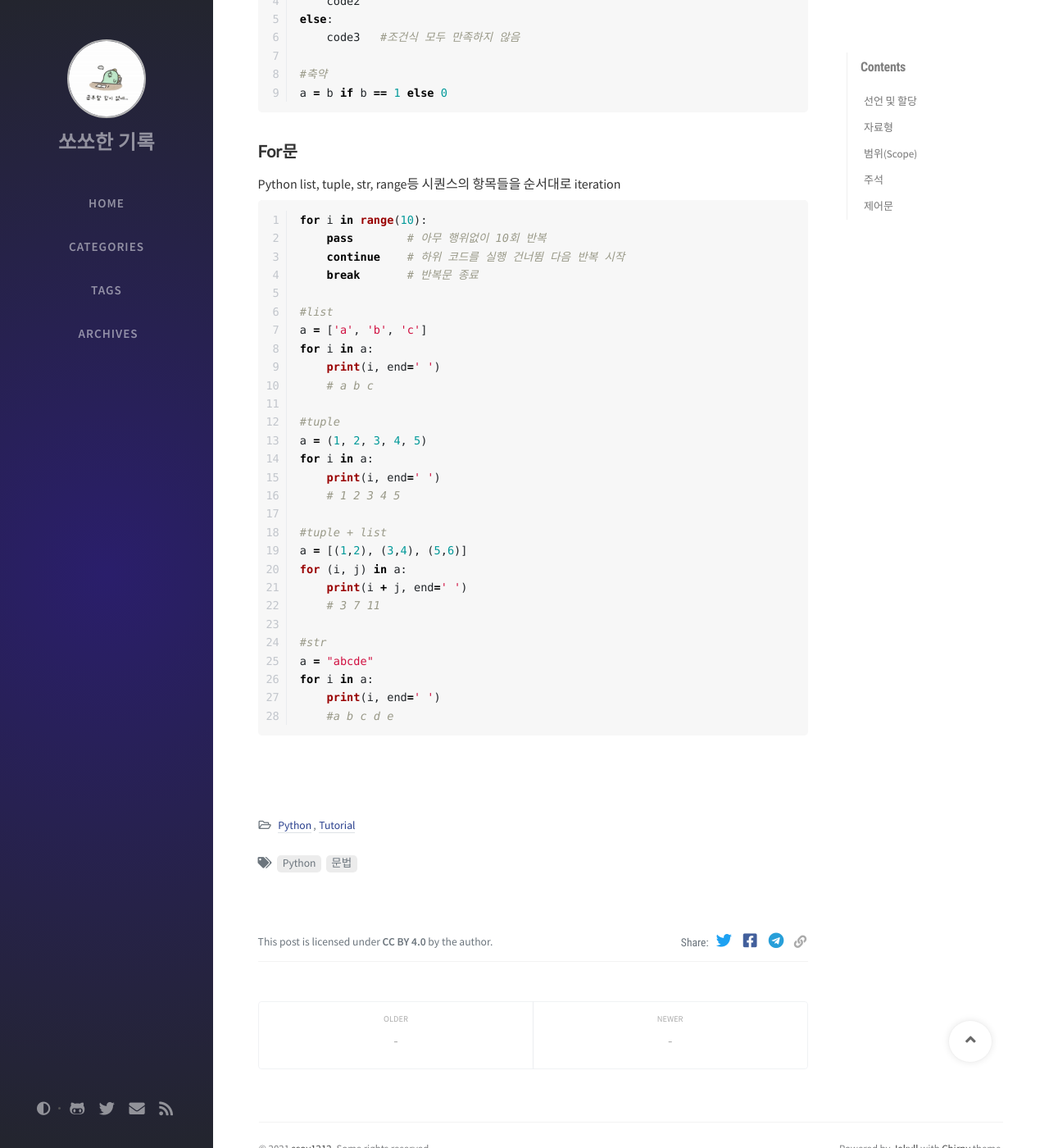
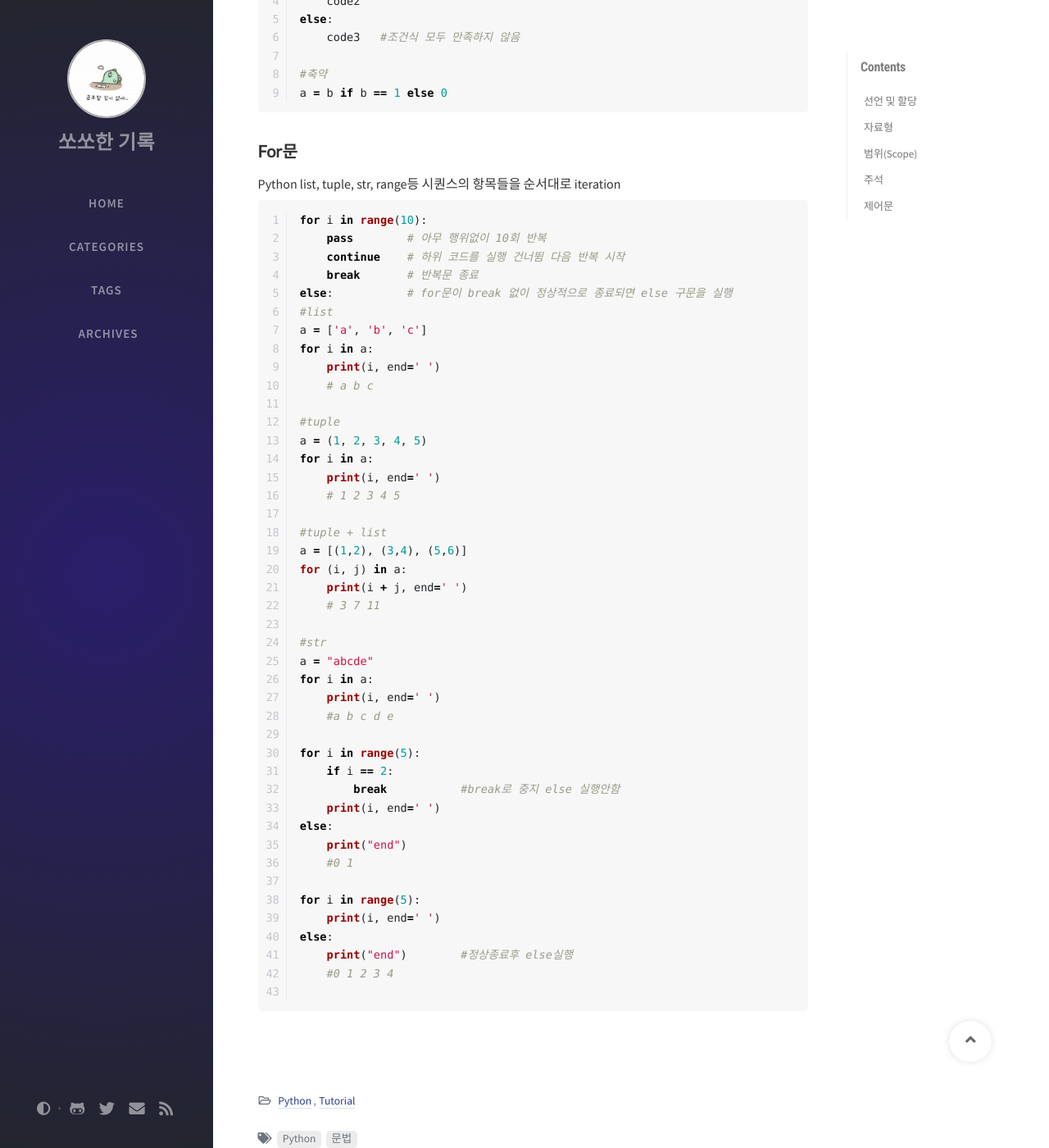
Before and after one commit to ssoy1212/ssoy1212.github.io, a Jekyll site: the page built from _posts/2021-07-03-pathon-기본문법.md, in a window 1280 px wide and 1400 px high, scrolled down 4027 px. Shown: the whole window at 82% size. Built offline with Jekyll 4.4.1, drawn with Linux system fonts in a browser that asks for light colours; nearby versions of some CDN libraries; comment, search, counter and statistics services are not loaded.

Commit message:
POST: 기본문법 추가
for else 사용법 추가

````diff
--- a/_posts/2021-07-03-pathon-기본문법.md
+++ b/_posts/2021-07-03-pathon-기본문법.md
@@ -182,7 +182,7 @@ for i in range(10):
     pass        # 아무 행위없이 10회 반복
     continue    # 하위 코드를 실행 건너뜀 다음 반복 시작
     break       # 반복문 종료
-
+else:           # for문이 break 없이 정상적으로 종료되면 else 구문을 실행
 #list
 a = ['a', 'b', 'c']
 for i in a:
@@ -206,4 +206,19 @@ a = "abcde"
 for i in a:
     print(i, end=' ')
     #a b c d e
+
+for i in range(5):
+    if i == 2:
+        break           #break로 중지 else 실행안함
+    print(i, end=' ')
+else:
+    print("end")
+    #0 1
+
+for i in range(5):
+    print(i, end=' ')
+else:
+    print("end")        #정상종료후 else실행
+    #0 1 2 3 4
+
 ```
````
